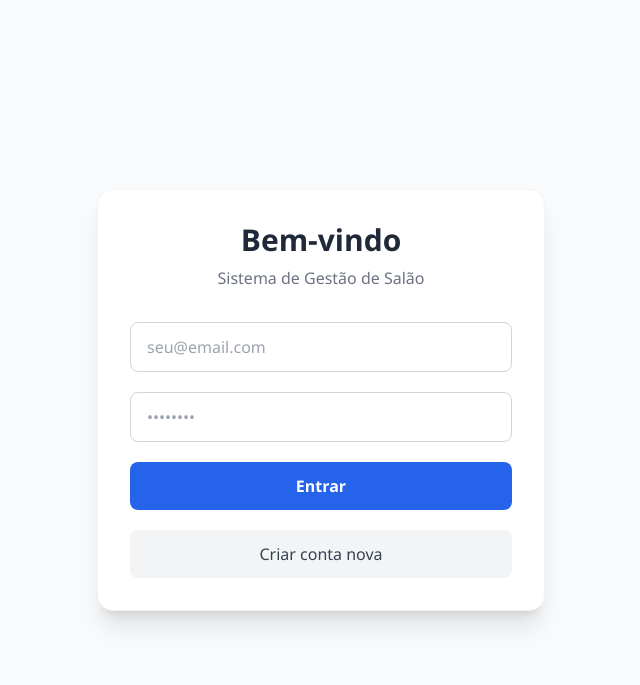
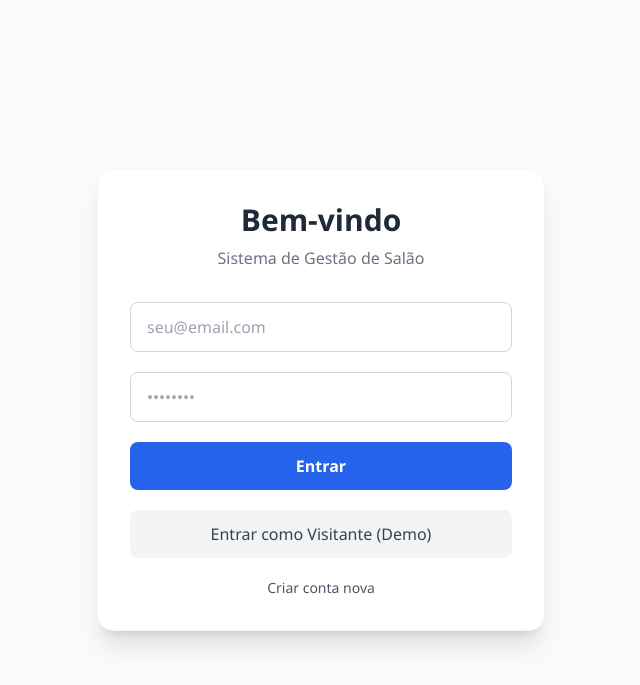
Before and after one commit to leocosta06/sistema-gerencia, a Flask app: page / in a window 1280 px wide. Shown: the top 685 px of the page, without its empty margins (319-959 px from the left). Run offline with Flask 3, Linux system fonts and the light colour scheme; some libraries are stand-ins or nearby versions.

Commit message:
Update index.html

```diff
--- a/templates/index.html
+++ b/templates/index.html
@@ -7,12 +7,10 @@
     <script src="https://cdn.tailwindcss.com"></script>
     <script src="https://unpkg.com/lucide@latest"></script>
     <style>
-        /* Adiciona suporte básico de fonte */
-        body { font-family: 'Segoe UI', sans-serif; }
+        body { font-family: 'Segoe UI', sans-serif; background-color: #f3f4f6; }
         .hidden { display: none; }
         .fade-in { animation: fadeIn 0.4s ease-in-out; }
         @keyframes fadeIn { from { opacity: 0; transform: translateY(10px); } to { opacity: 1; transform: translateY(0); } }
-
         /* Estilos das Abas (Modo Claro) */
         .tab-button {
             padding: 0.75rem 1rem; cursor: pointer; font-weight: 500;
@@ -33,7 +31,6 @@
         }
 
         /* Aplica o tema escuro se o sistema operativo o pedir */
-        /* Esta é a linha mágica do Tailwind que ativa o dark mode */
         @media (prefers-color-scheme: dark) {
             :root {
                 color-scheme: dark;
@@ -41,21 +38,16 @@
         }
     </style>
 </head>
-<!--
-  !! MUDANÇA IMPORTANTE !!
-  Adicionamos classes dark: para o fundo e cor do texto.
-  O Tailwind irá ativá-las automaticamente se o seu sistema estiver em modo escuro.
--->
+<!-- Adicionadas classes dark: para o modo escuro automático -->
 <body class="bg-gray-50 text-gray-800 dark:bg-gray-900 dark:text-gray-100">
 
     <!-- Notificação Toast -->
-    <div id="toast" class="hidden fixed top-5 right-5 bg-blue-600 text-white px-6 py-3 rounded-lg shadow-lg z-50 dark:bg-blue-500 dark:text-white">
+    <div id="toast" class="hidden fixed top-5 right-5 bg-blue-600 text-white px-6 py-3 rounded-lg shadow-lg z-50">
         <span id="toast-msg"></span>
     </div>
 
     <!-- TELA DE LOGIN -->
     <div id="app-login" class="flex items-center justify-center min-h-screen p-4">
-        <!-- !! MUDANÇA: Cores do modo escuro adicionadas -->
         <div class="bg-white dark:bg-gray-800 p-8 rounded-2xl shadow-xl w-full max-w-md fade-in border border-gray-100 dark:border-gray-700">
             <h2 class="text-3xl font-bold text-center text-gray-800 dark:text-white mb-2">Bem-vindo</h2>
             <p class="text-center text-gray-500 dark:text-gray-400 mb-8">Sistema de Gestão de Salão</p>
@@ -63,8 +55,16 @@
             <div id="form-login" class="space-y-5">
                 <input type="email" id="login-email" class="pl-4 block w-full px-4 py-3 border border-gray-300 rounded-lg dark:bg-gray-700 dark:border-gray-600 dark:text-white" placeholder="seu@email.com">
                 <input type="password" id="login-senha" class="pl-4 block w-full px-4 py-3 border border-gray-300 rounded-lg dark:bg-gray-700 dark:border-gray-600 dark:text-white" placeholder="••••••••">
-                <button onclick="fazerLogin()" class="w-full py-3 px-4 rounded-lg text-white font-bold bg-blue-600 hover:bg-blue-700">Entrar</button>
-                <button onclick="toggleForms()" class="w-full py-3 px-4 rounded-lg text-gray-700 font-medium bg-gray-100 hover:bg-gray-200 dark:bg-gray-700 dark:text-gray-200 dark:hover:bg-gray-600">Criar conta nova</button>
+
+                <!-- !! MUDANÇA: Adicionada animação de clique e cor mais escura !! -->
+                <button onclick="fazerLogin()" class="w-full py-3 px-4 rounded-lg text-white font-bold bg-blue-600 hover:bg-blue-700 active:bg-blue-800 transition-all transform active:scale-95">
+                    Entrar
+                </button>
+                <button onclick="fazerLoginVisitante()" class="w-full py-3 px-4 rounded-lg text-gray-700 font-medium bg-gray-100 hover:bg-gray-200 active:bg-gray-300 dark:bg-gray-700 dark:text-gray-200 dark:hover:bg-gray-600 dark:active:bg-gray-500 transition-all transform active:scale-95">
+                    Entrar como Visitante (Demo)
+                </button>
+
+                <p class="mt-4 text-center text-sm text-gray-600 dark:text-gray-400 cursor-pointer" onclick="toggleForms()">Criar conta nova</p>
             </div>
 
             <div id="form-cadastro" class="hidden space-y-4">
@@ -77,8 +77,8 @@
                     <option value="funcionario">Sou Funcionário</option>
                     <option value="gerente">Sou Gerente</option>
                 </select>
-                <button onclick="fazerCadastro()" class="w-full py-3 rounded-lg text-white font-bold bg-green-600 hover:bg-green-700">Registar</button>
-                <button onclick="toggleForms()" class="w-full py-3 rounded-lg text-gray-700 font-medium bg-gray-100 hover:bg-gray-200 dark:bg-gray-700 dark:text-gray-200 dark:hover:bg-gray-600">Voltar</button>
+                <button onclick="fazerCadastro()" class="w-full py-3 rounded-lg text-white font-bold bg-green-600 hover:bg-green-700 active:bg-green-800 transition-all transform active:scale-95">Registar</button>
+                <button onclick="toggleForms()" class="w-full py-3 rounded-lg text-gray-700 font-medium bg-gray-100 hover:bg-gray-200 active:bg-gray-300 dark:bg-gray-700 dark:text-gray-200 dark:hover:bg-gray-600 dark:active:bg-gray-500 transition-all transform active:scale-95">Voltar</button>
             </div>
         </div>
     </div>
@@ -129,7 +129,7 @@
                         <input id="serv-nome" placeholder="Nome (ex: Corte)" class="w-full border rounded-lg p-2 mb-2 dark:bg-gray-700 dark:border-gray-600 dark:text-white">
                         <input id="serv-valor" type="number" placeholder="Valor (R$)" class="w-full border rounded-lg p-2 mb-2 dark:bg-gray-700 dark:border-gray-600 dark:text-white">
                         <input id="serv-comissao" type="number" placeholder="Comissão (%)" class="w-full border rounded-lg p-2 mb-2 dark:bg-gray-700 dark:border-gray-600 dark:text-white" value="20">
-                        <button onclick="adicionarServico()" class="w-full bg-blue-600 text-white p-2 rounded-lg">Salvar Serviço</button>
+                        <button onclick="adicionarServico()" class="w-full bg-blue-600 text-white p-2 rounded-lg hover:bg-blue-700 active:bg-blue-800 transition-all transform active:scale-95">Salvar Serviço</button>
                     </div>
                     <h4 class="font-semibold mb-2 dark:text-white">Serviços Existentes</h4>
                     <div id="lista-servicos-gerente" class="space-y-2"></div>
@@ -163,7 +163,7 @@
                             <select id="agend-servico" class="w-full border rounded-lg p-2.5 bg-white dark:bg-gray-700 dark:border-gray-600 dark:text-white"></select>
                             <select id="agend-funcionario" class="w-full border rounded-lg p-2.5 bg-white dark:bg-gray-700 dark:border-gray-600 dark:text-white"></select>
                             <input type="datetime-local" id="agend-data" class="w-full border rounded-lg p-2 dark:bg-gray-700 dark:border-gray-600 dark:text-white" style="color-scheme: dark;">
-                            <button onclick="marcarAgendamento()" class="w-full bg-blue-600 text-white p-3 rounded-lg font-bold">Confirmar</g-button>
+                            <button onclick="marcarAgendamento()" class="w-full bg-blue-600 text-white p-3 rounded-lg font-bold hover:bg-blue-700 active:bg-blue-800 transition-all transform active:scale-95">Confirmar</g-button>
                         </div>
                     </div>
                     <div class="bg-white dark:bg-gray-800 p-6 rounded-xl shadow-sm border dark:border-gray-700">
@@ -282,9 +282,9 @@
 
         // --- Funções de API (Falam com o Python) ---
 
-        async function fazerLogin() {
-            const email = document.getElementById('login-email').value;
-            const senha = document.getElementById('login-senha').value;
+        async function fazerLogin(email, senha) {
+            email = email || document.getElementById('login-email').value;
+            senha = senha || document.getElementById('login-senha').value;
             if (!email || !senha) return mostrarToast("Preencha os campos", "erro");
 
             const res = await fetch('/api/login', {
@@ -303,15 +303,11 @@
             }
         }
 
-        // !! NOVA FUNÇÃO DE LOGIN VISITANTE !!
+        // !! FUNÇÃO DE LOGIN VISITANTE !!
         function fazerLoginVisitante() {
-            // Preenche os campos com os dados de demonstração
             // IMPORTANTE: Crie esta conta manualmente usando o formulário de registo
-            document.getElementById('login-email').value = "demo@gerente.com";
-            document.getElementById('login-senha').value = "Demo123456";
-
-            // Clica no botão de login
-            fazerLogin();
+            // Senha: "Demo123456"
+            fazerLogin("demo@gerente.com", "Demo123456");
         }
 
         async function fazerCadastro() {
@@ -403,8 +399,8 @@
                     }
                 }
             }
-            if (divPendentes.innerHTML === '') divPendentes.innerHTML = "<p class='text-gray-500'>Nenhum horário pendente.</p>";
-            if (divConcluidos.innerHTML === '') divConcluidos.innerHTML = "<p class='text-gray-500'>Nenhum atendimento concluído.</p>";
+            if (divPendentes.innerHTML === '') divPendentes.innerHTML = "<p class='text-gray-500 dark:text-gray-400'>Nenhum horário pendente.</p>";
+            if (divConcluidos.innerHTML === '') divConcluidos.innerHTML = "<p class='text-gray-500 dark:text-gray-400'>Nenhum atendimento concluído.</p>";
         }
 
         async function carregarSelectsGerente() {
@@ -418,7 +414,6 @@
                     selFunc.innerHTML += `<option value="${id}">${funcs[id].nome}</option>`;
                 }
             }
-            // Adiciona listener para carregar o relatório individual
             selFunc.onchange = async (e) => {
                 if (!e.target.value) {
                     document.getElementById('info-comissao').innerHTML = '';
@@ -442,7 +437,6 @@
                     selCli.innerHTML += `<option value="${id}">${clientes[id].nome}</option>`;
                 }
             }
-            // Adiciona listener
             selCli.onchange = async (e) => {
                 if (!e.target.value) {
                     document.getElementById('info-frequencia').innerHTML = '';
@@ -579,13 +573,13 @@
                         <div class="flex flex-col md:flex-row justify-between items-start md:items-center border-b p-2 dark:border-gray-700">
                             <span class="dark:text-gray-200">${ag.data_agendamento} - ${ag.nome_cliente} (${ag.nome_servico})</span>
                             <div class="flex-shrink-0 mt-2 md:mt-0">
-                                <button onclick="mudarStatus('${id}', 'concluido')" class="text-green-600 text-xs font-bold mr-2">Concluir</button>
-                                <button onclick="mudarStatus('${id}', 'cancelado')" class="text-red-600 text-xs font-bold">Cancelar</button>
+                                <button onclick="mudarStatus('${id}', 'concluido')" class="text-green-600 text-xs font-bold mr-2 transition-transform transform active:scale-95">Concluir</button>
+                                <button onclick="mudarStatus('${id}', 'cancelado')" class="text-red-600 text-xs font-bold transition-transform transform active:scale-95">Cancelar</button>
                             </div>
                         </div>`;
                 }
             }
-            if (!temPendentes) div.innerHTML = "<p class='text-gray-500'>Nenhum agendamento pendente.</p>";
+            if (!temPendentes) div.innerHTML = "<p class='text-gray-500 dark:text-gray-400'>Nenhum agendamento pendente.</p>";
         }
 
         async function carregarAgendaCliente() {
```
